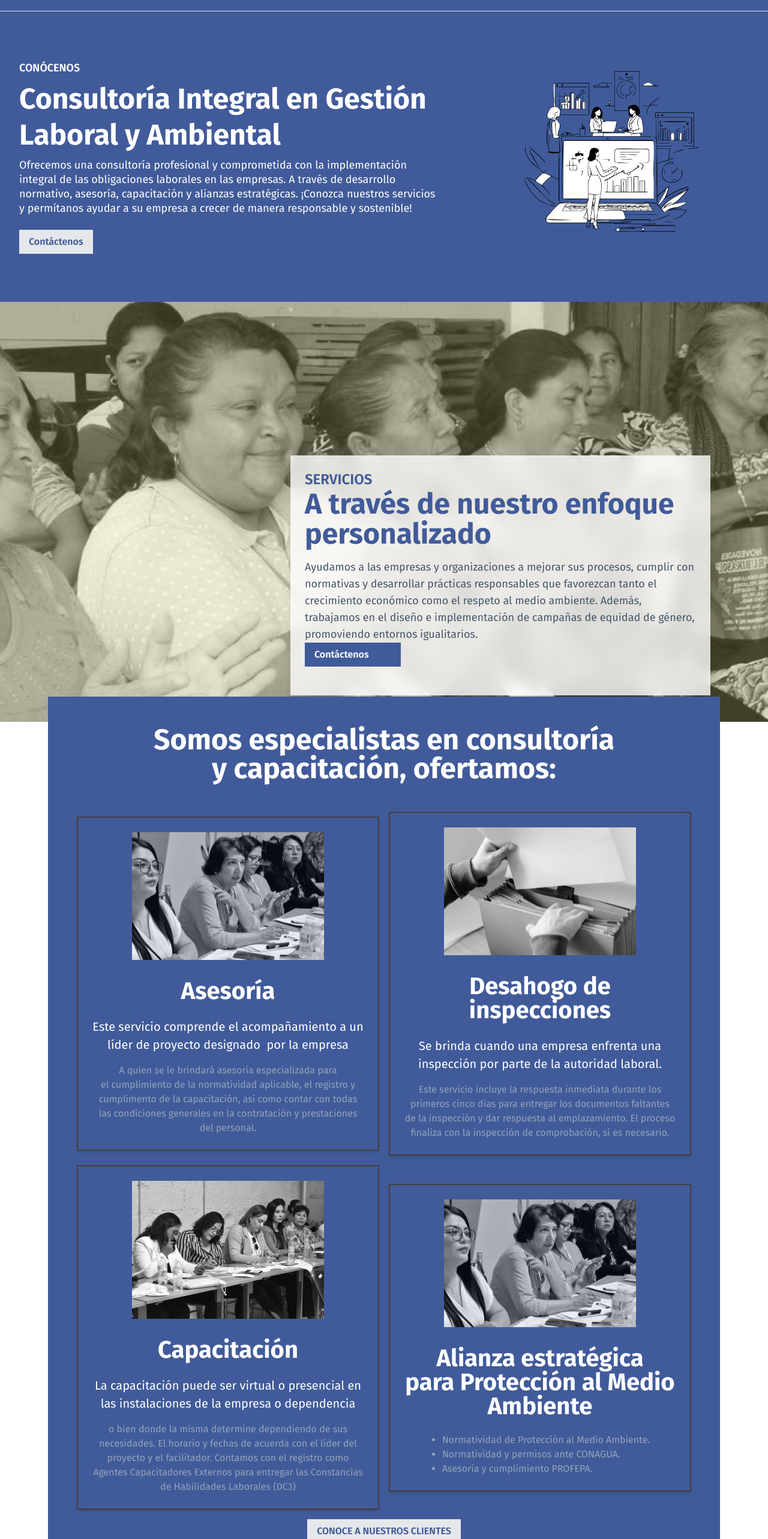
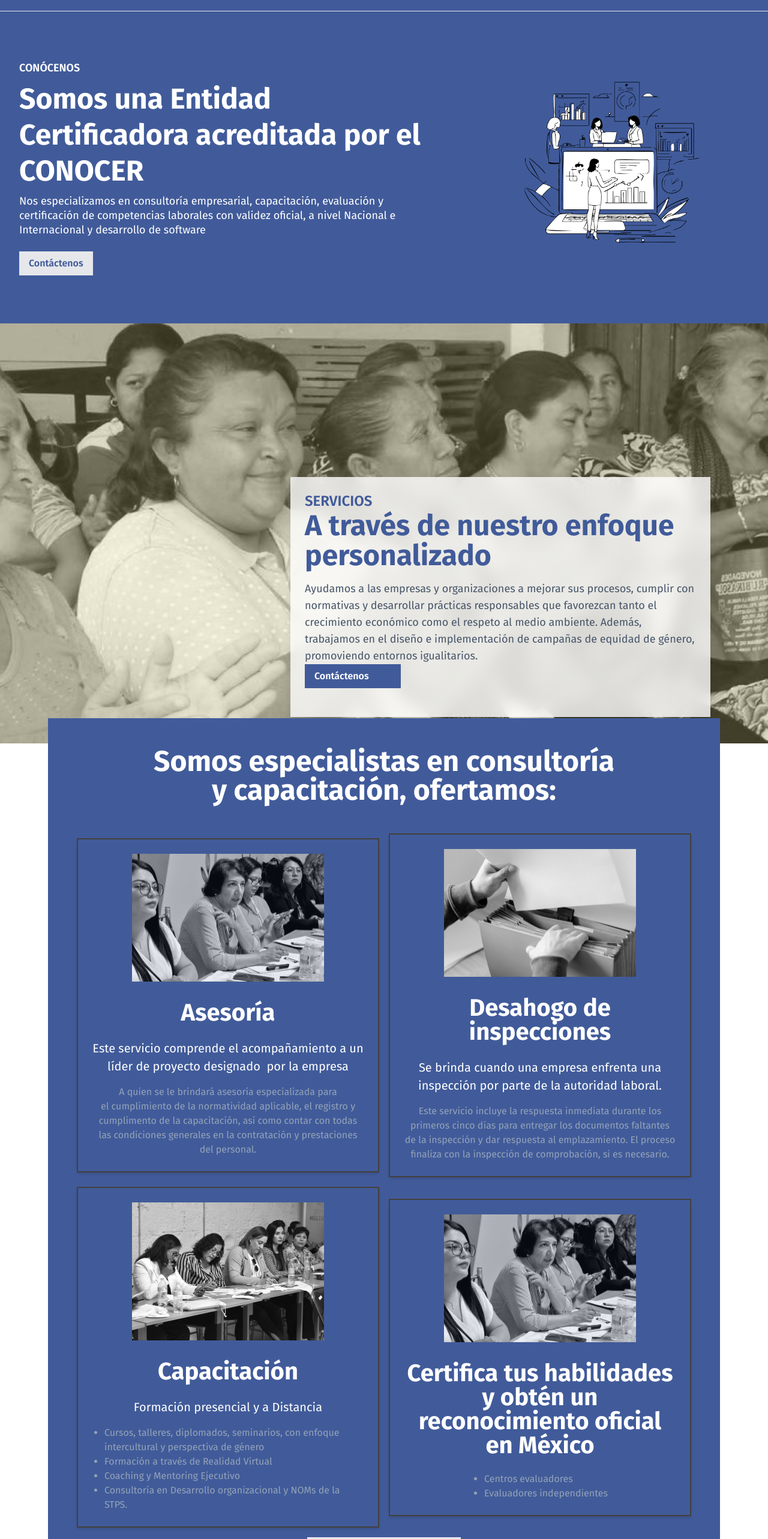
Before and after one commit to figuitiko/acygp, a Next.js app: page / in a window 1280 px wide. Shown: the part 61-2626 px from the top of the page at 60% size. Built offline with nearby package versions, Linux system fonts and the light colour scheme.

Commit message:
feat: update client display logic and add new client images

```diff
--- a/src/app/clients/constants.ts
+++ b/src/app/clients/constants.ts
@@ -1,18 +1,11 @@
-import { ClientBoxProps } from "@/components/clients/client-box";
+export const FEATURED_CLIENTS = [
+  "Instituto Estatal de las Mujeres en Durango",
+  "Consejo Estatal de Coordinación del Sistema de Seguridad Pública de Puebla",
+  "Instituto Poblano de la Juventud",
+  "Consulado de México en Estambul",
+  "Instituto Nacional de los Pueblos Indígenas",
+  "Secretariado ejecutivo del Sistema Estatal de Seguridad Pública de Quintana Roo",
+];
 
-export const CLIENTS: ClientBoxProps[] = [
-  {
-    clientName: "Instituto Estatal de las Mujeres en Durango",
-    clintImgSrc: "/images/clients/client-placeholder.webp",
-    isLeft: true,
-  },
-  {
-    clientName: "INPI Yucatán",
-    clintImgSrc: "/images/clients/client-placeholder.webp",
-  },
-  {
-    clientName: "Fundación Jalisco USA",
-    clintImgSrc: "/images/clients/client-placeholder.webp",
-    isLeft: true,
-  },
-];
+export const ADDITIONAL_CLIENTS =
+  "Gobierno del Estado de Tlaxcala, Congreso del Estado de Tlaxcala, Institutos Municipales de las Mujeres de: Pachuca, Cosautlán, Agua Prieta, Ixhuacán de los Reyes, Tonayan, Magdanela Tlacotepec, Putla Villa de Guerrero, Naco, Arivechi, Puerto Peñasco, Cananea, Maní, Dzán, Tixpehual, Tunkas, Kinchil, Benemérito de las Américas, Marques de Comillas, Santa Cruz, Tetla de la Solidaridad, Amaxac de Guerrero, Contla de Juan Cuamatzi, Tepanco de López, San Buenaventura, Cuautlancingo, Parque España, Bellasan SA de CV, Komnot Corporation, Partidos Políticos, Instituto Tecnologico Superior de Zacapoaxtla, etc.";
--- a/src/app/clients/page.tsx
+++ b/src/app/clients/page.tsx
@@ -1,17 +1,22 @@
 import { ClientBox } from "@/components/clients/client-box";
-import { CLIENTS } from "./constants";
+import { FEATURED_CLIENTS, ADDITIONAL_CLIENTS } from "./constants";
 import { MainWrapperSpacer } from "@/components/share/main-wrapper-spacer";
 import { HeroClients } from "@/components/clients/hero-clients";
 
 const ClientsPage = () => {
   return (
     <MainWrapperSpacer>
-      <HeroClients title="Nuestros Clientes" />
-      <section className="flex flex-col gap-12 mt-12">
-        <div className="flex flex-col gap-4">
-          {CLIENTS.map((item) => (
-            <ClientBox key={item.clientName} {...item} />
+      <HeroClients title="Nuestros clientes" />
+      <section className="flex flex-col gap-6 mt-12">
+        <div className="grid grid-cols-1 md:grid-cols-2 gap-4">
+          {FEATURED_CLIENTS.map((name) => (
+            <ClientBox key={name} clientName={name} />
           ))}
+        </div>
+        <div className="bg-main p-8 text-center">
+          <p className="text-white font-semibold leading-relaxed">
+            {ADDITIONAL_CLIENTS}
+          </p>
         </div>
       </section>
     </MainWrapperSpacer>
--- a/src/components/clients/client-box.tsx
+++ b/src/components/clients/client-box.tsx
@@ -1,29 +1,15 @@
-import Image from "next/image";
 import React from "react";
 
 export type ClientBoxProps = {
   clientName: string;
-  clintImgSrc: string;
-  isLeft?: boolean;
 };
 
-export const ClientBox = ({
-  clientName,
-  clintImgSrc,
-  isLeft = false,
-}: ClientBoxProps) => {
+export const ClientBox = ({ clientName }: ClientBoxProps) => {
   return (
-    <div
-      className={`flex gap-8 p-4 items-center justify-center  ${
-        isLeft && "flex-row-reverse"
-      }`}
-    >
-      <div className="flex items-center justify-center bg-main p-4 max-w-[500px] w-full">
-        <h2 className="text-white">{clientName}</h2>
-      </div>
-      <picture>
-        <Image src={clintImgSrc} alt="Client Logo" width={700} height={640} />
-      </picture>
+    <div className="flex items-center justify-center bg-main p-6 text-center">
+      <h2 className="text-white font-semibold text-base leading-snug">
+        {clientName}
+      </h2>
     </div>
   );
 };
--- a/src/components/clients/client-list.tsx
+++ b/src/components/clients/client-list.tsx
@@ -1,13 +1,13 @@
-import { CLIENTS } from "@/app/clients/constants";
+import { FEATURED_CLIENTS } from "@/app/clients/constants";
 import React from "react";
 import { ClientBox } from "./client-box";
 
 export const ClientList = () => {
   return (
-    <section className="flex flex-col gap-12 mt-12">
-      <div className="flex flex-col gap-4">
-        {CLIENTS.map((item) => (
-          <ClientBox key={item.clientName} {...item} />
+    <section className="flex flex-col gap-6 mt-12">
+      <div className="grid grid-cols-1 md:grid-cols-2 gap-4">
+        {FEATURED_CLIENTS.map((name) => (
+          <ClientBox key={name} clientName={name} />
         ))}
       </div>
     </section>
--- a/src/components/clients/hero-clients.tsx
+++ b/src/components/clients/hero-clients.tsx
@@ -1,9 +1,18 @@
+import Image from "next/image";
 import React from "react";
 
 export const HeroClients = ({ title }: { title: string }) => {
   return (
     <section className="flex flex-col gap-8 items-center justify-center">
       <h1 className="text-main text-[64px] font-bold">{title}</h1>
+      <picture className="relative w-full h-[300px] md:h-[400px]">
+        <Image
+          src="/images/clients/logos-clientes.png"
+          alt="hero-clients"
+          fill
+          className="object-cover"
+        />
+      </picture>
     </section>
   );
 };
--- a/src/components/home/about-section.tsx
+++ b/src/components/home/about-section.tsx
@@ -44,26 +44,29 @@ export const AboutSection = () => {
             imgSrc="/images/capacitacion.jpg"
             imgAlt="capacitacion"
             title="Capacitación"
-            subtitle="La capacitación puede ser virtual o presencial en las instalaciones de la empresa o dependencia"
+            subtitle="Formación presencial y a Distancia"
             description={
-              <p className="text-slate-400">
-                o bien donde la misma determine dependiendo de sus necesidades.
-                El horario y fechas de acuerda con el líder del proyecto y
-                el facilitador. Contamos con el registro como Agentes
-                Capacitadores Externos para entregar las Constancias de
-                Habilidades Laborales (DC3)
-              </p>
+              <ul className="list-disc pl-5 text-left text-slate-400">
+                <li>
+                  Cursos, talleres, diplomados, seminarios, con enfoque
+                  intercultural y perspectiva de género
+                </li>
+                <li>Formación a través de Realidad Virtual</li>
+                <li>Coaching y Mentoring Ejecutivo</li>
+                <li>
+                  Consultoría en Desarrollo organizacional y NOMs de la STPS.
+                </li>
+              </ul>
             }
           />
           <AboutBox
             imgSrc="/images/asesoria.png"
             imgAlt="asesoria"
-            title="Alianza estratégica para Protección al Medio Ambiente"
+            title="Certifica tus habilidades y obtén un reconocimiento oficial en México"
             description={
               <ul className="list-disc pl-5 text-left text-slate-400">
-                <li>Normatividad de Protección al Medio Ambiente.</li>
-                <li>Normatividad y permisos ante CONAGUA.</li>
-                <li>Asesoría y cumplimiento PROFEPA.</li>
+                <li>Centros evaluadores</li>
+                <li>Evaluadores independientes</li>
               </ul>
             }
           />
--- a/src/components/home/hero-section.tsx
+++ b/src/components/home/hero-section.tsx
@@ -7,17 +7,15 @@ export const HeroSection = () => {
       <div className="flex flex-col gap-2 justify-center items-start w-full px-8  max-w-full md:max-w-[60%] p-20 text-white ">
         <h3 className="uppercase text-lg font-semibold">CONÓCENOS</h3>
         <h1 className="text-5xl font-bold leading-[60px]">
-          Consultoría Integral en Gestión Laboral y Ambiental
+          Somos una Entidad Certificadora acreditada por el CONOCER
         </h1>
         <p className="text-lg font-light leading-6">
-          Ofrecemos una consultoría profesional y comprometida con la
-          implementación integral de las obligaciones laborales en las empresas.
-          A través de desarrollo normativo, asesoría, capacitación y alianzas
-          estratégicas. ¡Conozca nuestros servicios y permítanos ayudar a su
-          empresa a crecer de manera responsable y sostenible!
+          Nos especializamos en consultoría empresarial, capacitación,
+          evaluación y certificación de competencias laborales con validez
+          oficial, a nivel Nacional e Internacional y desarrollo de software
         </p>
         <Button
-          href={"/contacto"}
+          href={"/contact"}
           className="mt-4"
           variant={VariantButton.secondary}
         >
```
Also changed, not shown: public/images/clients/logos-clientes.png (added).
